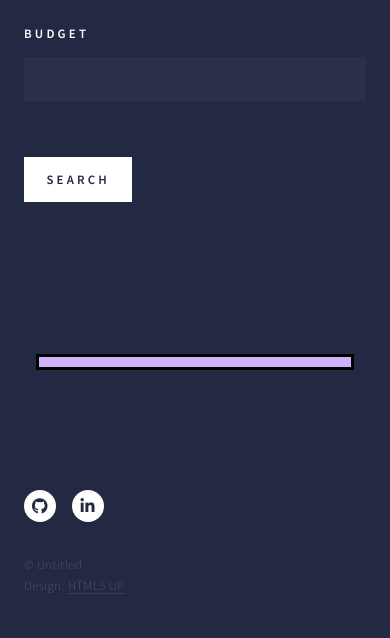
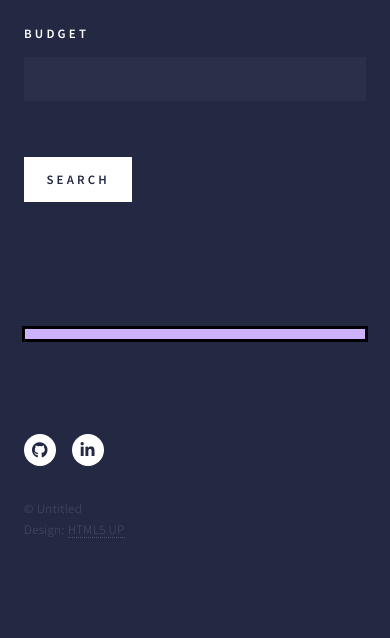
Before and after one commit to MitchellSparrow/F1-Fantasy-Team-Calculator, a Flask app: page / in a window 390 px wide. Shown: the part 522-1160 px from the top of the page. After the commit the page ends 1060 px from the top, so only its background shows below. Run offline with Flask 2, Linux system fonts and the light colour scheme.

Commit message:
added form check, and updated scrolling for table on mobile

```diff
--- a/static/scripts/main.js
+++ b/static/scripts/main.js
@@ -1,9 +1,31 @@
 
+$(window).on('load', function(){
+    $('#loading').hide();
+});
 
+function checkInp(){
+    console.log("hello");
+  var x=document.forms["budget_form"]["budget"].value;
+  if (isNaN(x))
+  {
+    console.log("hello");
+    alert("Your budget must be a number!");
+    return false;
+  }
+  $('#loading').show();
+}
 
+$("form").submit(function (e) {
+    var validationFailed = false;
+    // validation
+    if (isNaN( $("#search").val()  )|| $("#search").val() == null || $("#search").val() == "") {
+        validationFailed = true;
+    }
 
-
-    $(window).on('load', function(){
+    if (validationFailed) {
         $('#loading').hide();
-        console.log("finished loading");
-    });
+        alert('Please enter your budget as a number!');
+        e.preventDefault();
+        return false;
+    }
+ });
--- a/static/styles/main.css
+++ b/static/styles/main.css
@@ -3953,6 +3953,8 @@
 
         #table_inner {
             display: block;
+            overflow-x:auto;
+
         }
 
         table.minimalistBlack {
@@ -3989,37 +3991,77 @@
             font-size: 14px;
           }
 
-          @media screen and (max-width: 1680px) {
-
-            #table_inner  {
-                    font-size: 20pt;
+          @media screen and (max-width: 2000px) {
+                table.minimalistBlack thead th {
+                    font-size: 17px;
                 }
-            table.minimalistBlack tbody td {
-                    font-size: 16px;
-                  }
-
-            }
-
-            @media screen and (max-width: 1280px) {
-
                 #table_inner  {
-                    font-size: 18pt;
+                    font-size: 17pt;
                 }
                 table.minimalistBlack tbody td {
                     font-size: 16px;
-                  }
-
+                }
             }
 
-            @media screen and (max-width: 360px) {
-
+          @media screen and (max-width: 1680px) {
+                table.minimalistBlack thead th {
+                    font-size: 14px;
+                }
                 #table_inner  {
-                    font-size: 15pt;
+                    font-size: 14pt;
                 }
                 table.minimalistBlack tbody td {
-                    font-size: 14px;
+                    font-size: 13px;
+                }
+            }
+
+
+            @media screen and (max-width: 1280px) {
+                table.minimalistBlack thead th {
+                    font-size: 13px;
                   }
-
+                #table_inner  {
+                    font-size: 13pt;
+                }
+                table.minimalistBlack tbody td {
+                    font-size: 12px;
+                }
+            }
+
+            @media screen and (max-width: 850px) {
+                table.minimalistBlack thead th {
+                    font-size: 11px;
+                  }
+                #table_inner  {
+                    font-size: 11pt;
+                }
+                table.minimalistBlack tbody td {
+                    font-size: 10px;
+                }
+            }
+
+            @media screen and (max-width: 750px) {
+                table.minimalistBlack thead th {
+                    font-size: 11px;
+                  }
+                #table_inner  {
+                    font-size: 11pt;
+                }
+                table.minimalistBlack tbody td {
+                    font-size: 10px;
+                }
+            }
+
+            @media screen and (max-width: 360px) {
+                table.minimalistBlack thead th {
+                    font-size: 11px;
+                  }
+                #table_inner  {
+                    font-size: 11pt;
+                }
+                table.minimalistBlack tbody td {
+                    font-size: 10px;
+                }
             }
 
 
--- a/templates/index.html
+++ b/templates/index.html
@@ -7,6 +7,7 @@
     <meta name="viewport" content="width=device-width, initial-scale=1.0">
     <link rel= "stylesheet" type= "text/css" href= "{{ url_for('static',filename='styles/table.css') }}">
     <link rel="stylesheet" href="{{ url_for('static',filename='styles/main.css') }}"  />
+
     <!-- Global site tag (gtag.js) - Google Analytics -->
     <script async src="https://www.googletagmanager.com/gtag/js?id=UA-156393130-2"></script>
     <script>
@@ -63,7 +64,7 @@
 
         <section id="search_bar">
             <div class="inner">
-                <form action="/analysis/" method="POST">
+                <form name="budget_form" action="/analysis/" method="POST">
                     <div class="fields">
                         <div class="field half">
                             <label for="search">Budget</label>
@@ -72,7 +73,7 @@
                         <div class="field half">
                             <ul class="actions">
                                 <div id="search_button">
-                                    <li><input type="submit" value="Search" class="primary" onclick="$('#loading').show();" /></li>
+                                    <li><input name="budget" type="submit" value="Search" class="primary" onclick="$('#loading').show();" /></li>
                                 </div>
                             </ul>
                         </div>
```
